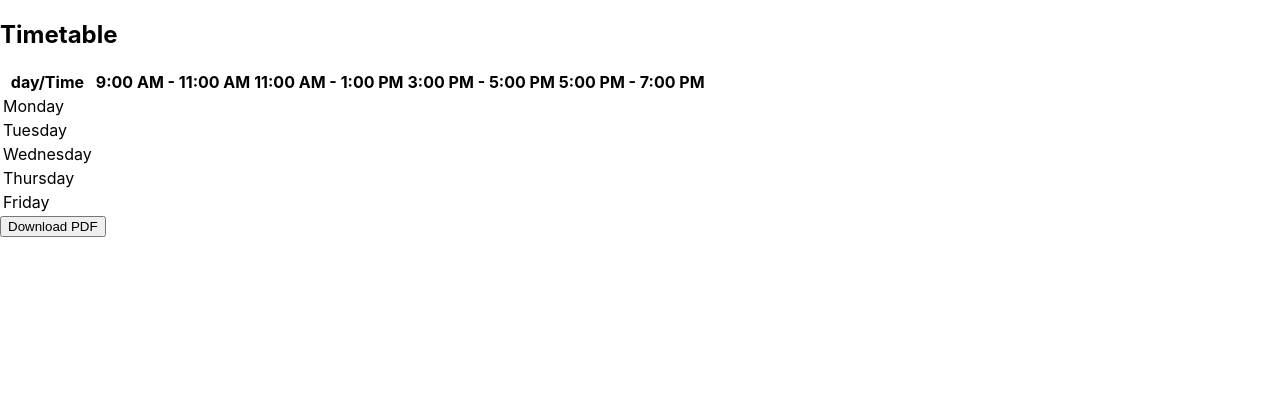
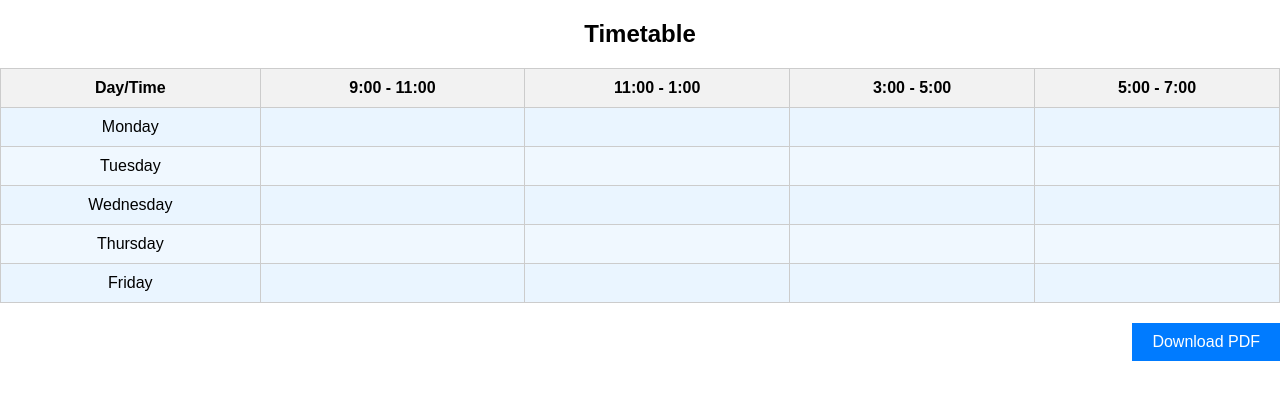
Before and after one commit to vaidiksharma111/timetable-app, a React (Create React App) app: page /tt in a window 1280 px wide. Shown: the top 400 px of the page. Built offline with nearby package versions, Linux system fonts and the light colour scheme.

Commit message:
css changes

```diff
--- a/package.json
+++ b/package.json
@@ -6,8 +6,10 @@
     "@testing-library/jest-dom": "^5.17.0",
     "@testing-library/react": "^13.4.0",
     "@testing-library/user-event": "^13.5.0",
+    "html2pdf.js": "^0.10.1",
     "react": "^18.2.0",
     "react-dom": "^18.2.0",
+    "react-html2pdf": "^1.0.1",
     "react-router-dom": "^6.14.2",
     "react-scripts": "5.0.1",
     "react-select": "^5.7.4",
--- a/src/App.css
+++ b/src/App.css
@@ -36,3 +36,69 @@
     transform: rotate(360deg);
   }
 }
+
+#pdfContent {
+  text-align: center;
+  margin: 20px auto;
+}
+
+.timetable {
+  border-collapse: collapse;
+  width: 100%;
+  margin-bottom: 20px;
+}
+
+.timetable th,
+.timetable td {
+  border: 1px solid #ccc;
+  padding: 10px;
+}
+
+.timetable th {
+  background-color: #f2f2f2;
+  font-weight: bold;
+}
+
+/* Alternate row background colors */
+.timetable tbody tr:nth-child(even) {
+  background-color: #f9f9f9;
+}
+
+/* Add colors to rows */
+.timetable tbody tr:nth-child(odd) {
+  background-color: #eaf5ff; /* Light Blue */
+}
+
+.timetable tbody tr:nth-child(even) {
+  background-color: #f0f8ff; /* Lighter Blue */
+}
+
+/* Adjust font size for smaller screens */
+@media (max-width: 600px) {
+  .timetable th,
+  .timetable td {
+    font-size: 12px;
+  }
+}
+
+/* Better font */
+body {
+  font-family: Arial, sans-serif;
+  font-size: 1em;
+}
+
+/* Button to the right */
+button {
+  padding: 10px 20px;
+  font-size: 16px;
+  background-color: #007bff;
+  color: #fff;
+  border: none;
+  cursor: pointer;
+  float: right;
+  margin: auto;
+}
+
+button:hover {
+  background-color: #0056b3;
+}
--- a/src/Showtt.js
+++ b/src/Showtt.js
@@ -2,9 +2,10 @@ import React from 'react';
 import courses from './BasketData';
 import { useParams } from 'react-router-dom';
 import html2pdf from 'html2pdf.js';
+import './App.css';
 
 const days = ['Monday', 'Tuesday', 'Wednesday', 'Thursday', 'Friday'];
-const timeSlots = ['9:00 AM - 11:00 AM', '11:00 AM - 1:00 PM', '3:00 PM - 5:00 PM', '5:00 PM - 7:00 PM'];
+const timeSlots = ['9:00 - 11:00', '11:00 - 1:00', '3:00 - 5:00', '5:00 - 7:00'];
 
 const ShowTimetable = () => {
   const params = useParams();
@@ -29,7 +30,7 @@ const ShowTimetable = () => {
       <table className="timetable">
         <thead>
           <tr>
-            <th>day/Time</th>
+            <th>Day/Time</th>
             {timeSlots.map((slot) => (
               <th key={slot}>{slot}</th>
             ))}
```
Also changed, not shown: 1 other file (tests, documents, lock files or other folders).
